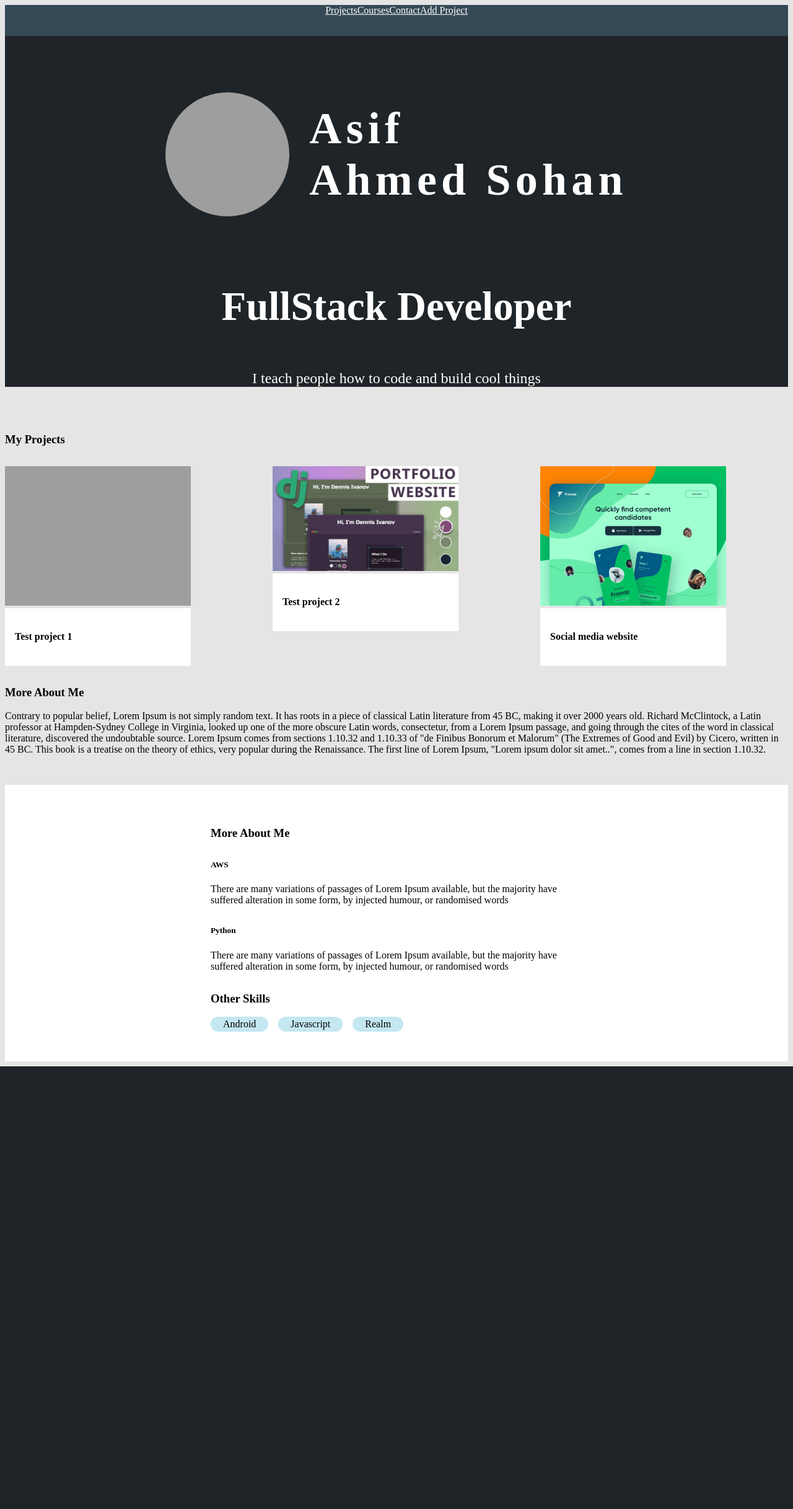
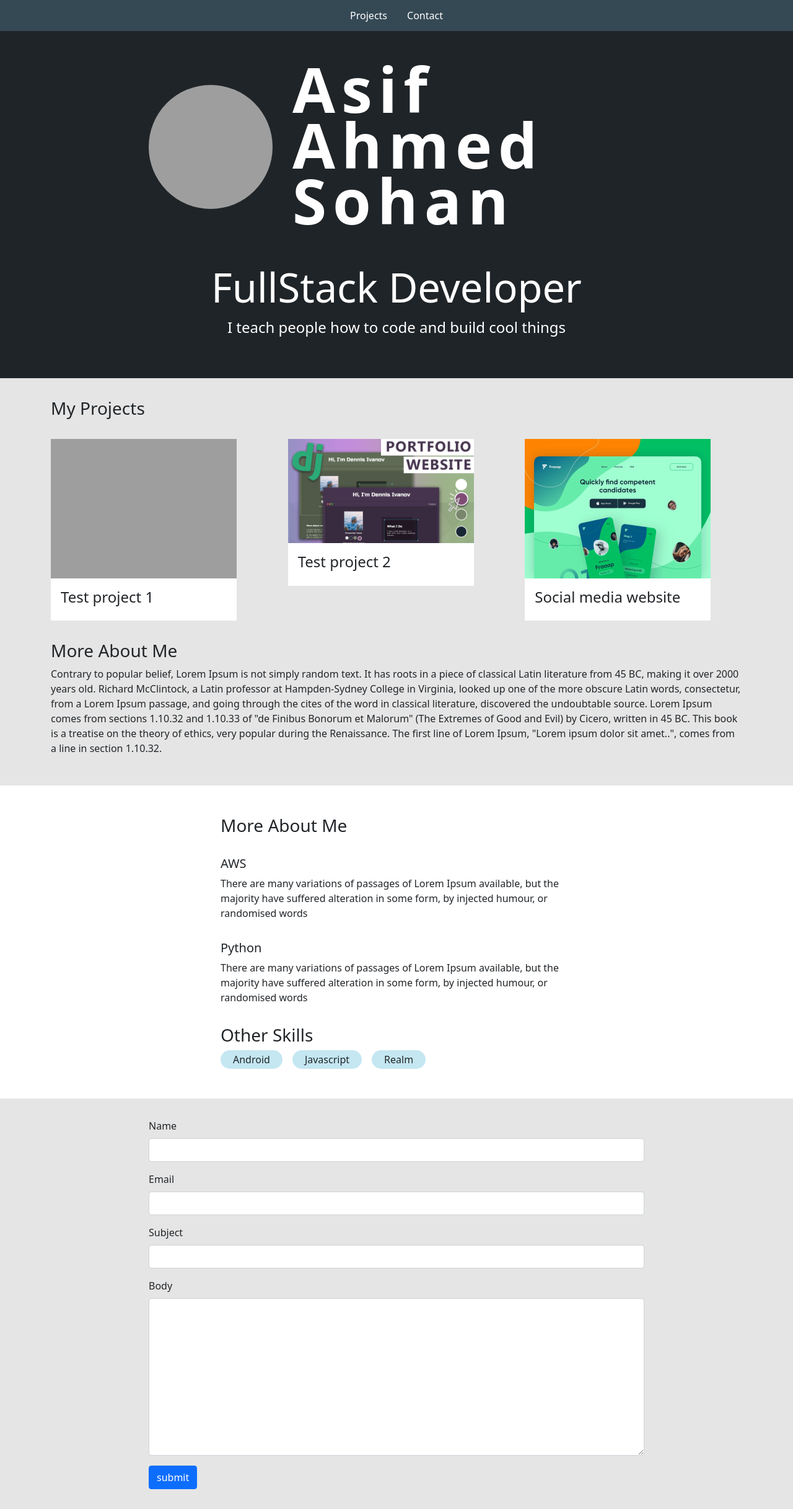
Before and after one commit to sohanzz/Portfolio-website, a Django app: page / in a window 1280 px wide. Shown: the whole page at 62% size. Before the commit the page ends 1720 px from the top, so only its background shows below. Run offline with Django 4.2, Linux system fonts and the light colour scheme; data comes from the database, SQL or seed files in the repository; both versions use the stored data as it was after the commit; some libraries are stand-ins or nearby versions; grey boxes are pictures that could not be loaded.

Commit message:
add contact page

```diff
--- a/base/admin.py
+++ b/base/admin.py
@@ -1,7 +1,9 @@
+from email import message
 from django.contrib import admin
-from .models import Project, Skill, Tag
+from .models import Project, Skill, Tag, Message
 
 # Register your models here.
 admin.site.register(Project)
 admin.site.register(Skill)
 admin.site.register(Tag)
+admin.site.register(Message)
--- a/base/forms.py
+++ b/base/forms.py
@@ -1,7 +1,7 @@
 from dataclasses import fields
 from pyexpat import model
 from django.forms import ModelForm
-from .models import Project
+from .models import Project, Message
 
 class ProjectForm(ModelForm):
 
@@ -17,3 +17,26 @@ def __init__(self, *args, **kwargs):
 
     self.fields['body'].widget.attrs.update(
         { 'class' : 'form-control'})
+
+
+class MessageForm(ModelForm):
+    class Meta:
+        model = Message
+        fields = '__all__'
+        exclude = ['is_read']
+
+
+    def __init__(self, *args, **kwargs):
+        super(MessageForm, self).__init__(*args, **kwargs)
+
+        self.fields['name'].widget.attrs.update(
+        { 'class' : 'form-control'})
+
+        self.fields['email'].widget.attrs.update(
+        { 'class' : 'form-control'})
+
+        self.fields['subject'].widget.attrs.update(
+        { 'class' : 'form-control'})
+
+        self.fields['body'].widget.attrs.update(
+        { 'class' : 'form-control'})
--- a/base/models.py
+++ b/base/models.py
@@ -38,3 +38,17 @@ class Tag(models.Model):
 
     def __str__(self) -> str:
         return self.name
+
+
+class Message(models.Model):
+    name = models.CharField(max_length=200, null=True)
+    email = models.CharField(max_length=200, null=True)
+    subject = models.CharField(max_length=200, null=True)
+    body = models.TextField()
+    created = models.DateTimeField(auto_now_add=True)
+    is_read = models.BooleanField(default=False)
+    id = models.UUIDField(default=uuid.uuid4, unique=True, primary_key=True, editable=False)
+
+
+    def __str__(self) -> str:
+        return self.name
--- a/base/templates/base/home.html
+++ b/base/templates/base/home.html
@@ -1,21 +1,19 @@
-{% extends 'base/main.html' %}
-{% load static %}
-{% block content %}
-
+{% extends 'base/main.html' %} {% load static %} {% block content %}
 
 <section class="hero">
   <div class="hero--content">
-
     <div class="hero--content--intro">
-            <img id="profile_pic" src="{% static 'images/test.jpeg' %}">
-            <h1 class="intro--name">Asif <br> Ahmed Sohan</h1>
+      <img id="profile_pic" src="{% static 'images/test.jpeg' %}" />
+      <h1 class="intro--name">
+        Asif <br />
+        Ahmed Sohan
+      </h1>
     </div>
 
     <div class="hero--content--subheadline">
       <h3 class="description">FullStack Developer</h3>
       <p class="slogan">I teach people how to code and build cool things</p>
     </div>
-
   </div>
 </section>
 
@@ -23,12 +21,10 @@
   <h3>My Projects</h3>
 
   <div class="project--wrapper">
-
     {% for project in projects %}
     <div class="project--column">
-
       <a href="{% url 'project' project.id %}">
-                <img class="project--thumbnail" src="{{project.thumbnail.url}}">
+        <img class="project--thumbnail" src="{{project.thumbnail.url}}" />
       </a>
 
       <div class="project--body">
@@ -38,27 +34,28 @@
     {% empty %}
     <h3>There are no projects in database</h3>
     {% endfor %}
-
   </div>
 
   <div class="about--wrapper">
-        <h3>More About Me </h3>
+    <h3>More About Me</h3>
 
-        <p>Contrary to popular belief, Lorem Ipsum is not simply random text. It has roots in a piece of classical Latin
-            literature from 45 BC, making it over 2000 years old. Richard McClintock, a Latin professor at
-            Hampden-Sydney College in Virginia, looked up one of the more obscure Latin words, consectetur, from a Lorem
-            Ipsum passage, and going through the cites of the word in classical literature, discovered the undoubtable
-            source. Lorem Ipsum comes from sections 1.10.32 and 1.10.33 of "de Finibus Bonorum et Malorum" (The Extremes
-            of Good and Evil) by Cicero, written in 45 BC. This book is a treatise on the theory of ethics, very popular
-            during the Renaissance. The first line of Lorem Ipsum, "Lorem ipsum dolor sit amet..", comes from a line in
-            section 1.10.32.</p>
+    <p>
+      Contrary to popular belief, Lorem Ipsum is not simply random text. It has
+      roots in a piece of classical Latin literature from 45 BC, making it over
+      2000 years old. Richard McClintock, a Latin professor at Hampden-Sydney
+      College in Virginia, looked up one of the more obscure Latin words,
+      consectetur, from a Lorem Ipsum passage, and going through the cites of
+      the word in classical literature, discovered the undoubtable source. Lorem
+      Ipsum comes from sections 1.10.32 and 1.10.33 of "de Finibus Bonorum et
+      Malorum" (The Extremes of Good and Evil) by Cicero, written in 45 BC. This
+      book is a treatise on the theory of ethics, very popular during the
+      Renaissance. The first line of Lorem Ipsum, "Lorem ipsum dolor sit
+      amet..", comes from a line in section 1.10.32.
+    </p>
   </div>
-
 </section>
 
-
 <section class="section--1">
-
   <div class="skills--container">
     <h3>More About Me</h3>
 
@@ -80,10 +77,29 @@
       </div>
       {% endfor %}
     </div>
+  </div>
+</section>
 
+<section class="section--2">
+  <div class="container">
+    <form class="contact--form" method="POST">
+      {% csrf_token %}
 
+      {% for field in form %}
+
+      <div class="mb-3">
+        <label for="exampleInputPassword1" class="form-label">
+          {{field.label}}
+        </label>
+
+        {{field}}
       </div>
 
+      {% endfor %}
+
+      <input class="btn btn-primary" type="submit" value="submit" />
+    </form>
+  </div>
 </section>
 
 {% endblock content %}
--- a/base/templates/base/main.html
+++ b/base/templates/base/main.html
@@ -7,6 +7,8 @@
     <meta http-equiv='X-UA-Compatible' content='IE=edge'>
     <title>Asif Ahmed Sohan</title>
     <meta name='viewport' content='width=device-width, initial-scale=1'>
+    <link href="https://cdn.jsdelivr.net/npm/bootstrap@5.0.1/dist/css/bootstrap.min.css" rel="stylesheet"
+        integrity="sha384-+0n0xVW2eSR5OomGNYDnhzAbDsOXxcvSN1TPprVMTNDbiYZCxYbOOl7+AMvyTG2x" crossorigin="anonymous">
     <link rel='stylesheet' type='text/css' media='screen' href="{% static 'styles/main.css' %}">
     <!-- <script src='main.js'></script> -->
 </head>
@@ -14,6 +16,14 @@
 
     {% include 'base/navbar.html' %}
 
+    {% if messages %}
+        {% for message in messages %}
+        <div class="alert alert-success" role="alert">
+            {{message}}
+        </div>
+        {% endfor %}
+    {% endif %}
+
     {% block content %}
 
     {% endblock content %}
--- a/base/templates/base/navbar.html
+++ b/base/templates/base/navbar.html
@@ -5,15 +5,18 @@
     </a>
 
     <a class="nav-link" href="#">
-        Courses
+        Contact
     </a>
 
-    <a class="nav-link" href="#">
-        Contact
+    {% if request.user.is_authenticated %}
+    <a class="nav-link" href="{% url 'inbox' %}">
+        Inbox
     </a>
 
     <a class="nav-link" href="{% url 'add-project' %}">
         Add Project
     </a>
 
+    {% endif %}
+
 </section>
--- a/base/urls.py
+++ b/base/urls.py
@@ -7,5 +7,8 @@ urlpatterns = [
     path('add-project/', views.addProject, name="add-project"),
     path('edit-project/<str:pk>/', views.editProject, name="edit-project"),
 
+    path('inbox/', views.inboxPage, name="inbox"),
+    path('message/<str:pk>/', views.messagePage, name="message"),
+
 
 ]
--- a/base/views.py
+++ b/base/views.py
@@ -1,7 +1,9 @@
 from multiprocessing import context
 from django.shortcuts import render, redirect
-from .models import Project, Skill
-from .forms import ProjectForm
+from .models import Project, Skill, Message
+from .forms import ProjectForm, MessageForm
+from django.contrib import messages
+
 
 # Create your views here.
 
@@ -10,7 +12,17 @@ def homePage(request):
     detailedSkills = Skill.objects.exclude(body = '')
     skills = Skill.objects.filter(body = '')
 
-    context = {'projects': projects, 'skills' : skills, 'detailedSkills': detailedSkills}
+    form = MessageForm()
+
+    if request.method == 'POST':
+        form = MessageForm(request.POST)
+        if form.is_valid():
+            form.save()
+            messages.success(request, 'Your message was sent !')
+
+
+    context = {'projects': projects, 'skills' : skills,
+                'detailedSkills': detailedSkills, 'form' : form}
     return render(request, 'base/home.html', context)
 
 
@@ -45,3 +57,18 @@ def editProject(request, pk):
 
     context = {'form' : form}
     return render(request, 'base/project_form.html', context)
+
+
+def inboxPage(request):
+    inbox = Message.objects.all().order_by('is_read')
+    unreadCount = Message.objects.filter(is_read = False).count()
+    context = {'inbox': inbox, 'unreadCount' : unreadCount}
+    return render(request, 'base/inbox.html', context)
+
+
+def messagePage(request, pk):
+    message = Message.objects.get(id=pk)
+    message.is_read = True
+    message.save()
+    context = {'message': message}
+    return render(request, 'base/message.html', context)
--- a/static/styles/main.css
+++ b/static/styles/main.css
@@ -19,6 +19,7 @@ body{
     height: 50px;
     display: flex;
     justify-content: center;
+    align-items: center;
 }
 
 .nav-link{
@@ -50,6 +51,7 @@ body{
     align-items: center;
     justify-content: center;
     gap: 2em;
+    margin-bottom: 3em;
 }
 
 .hero--content--subheadline{
@@ -57,9 +59,10 @@ body{
 }
 
 .intro--name{
-    font-size: 72px;
+    font-size: 100px;
     letter-spacing: .1em;
     font-weight: 700;
+    line-height: .9em;
 }
 
 .description{
@@ -122,6 +125,12 @@ body{
     max-width: 800px;
 }
 
+.contact--form{
+    max-width: 800px;
+    display: block;
+    margin: 0 auto;
+}
+
 @media(max-width: 900px) {
     .hero--content--intro{
       flex-direction: column;
```
Also changed, not shown: base/templates/base/inbox.html (added, +37 -0 lines), base/templates/base/message.html (added, +15 -0 lines), base/migrations/0007_message.py (added), db.sqlite3, 4 other files. Lines whose indentation alone changed are shown as unchanged.
